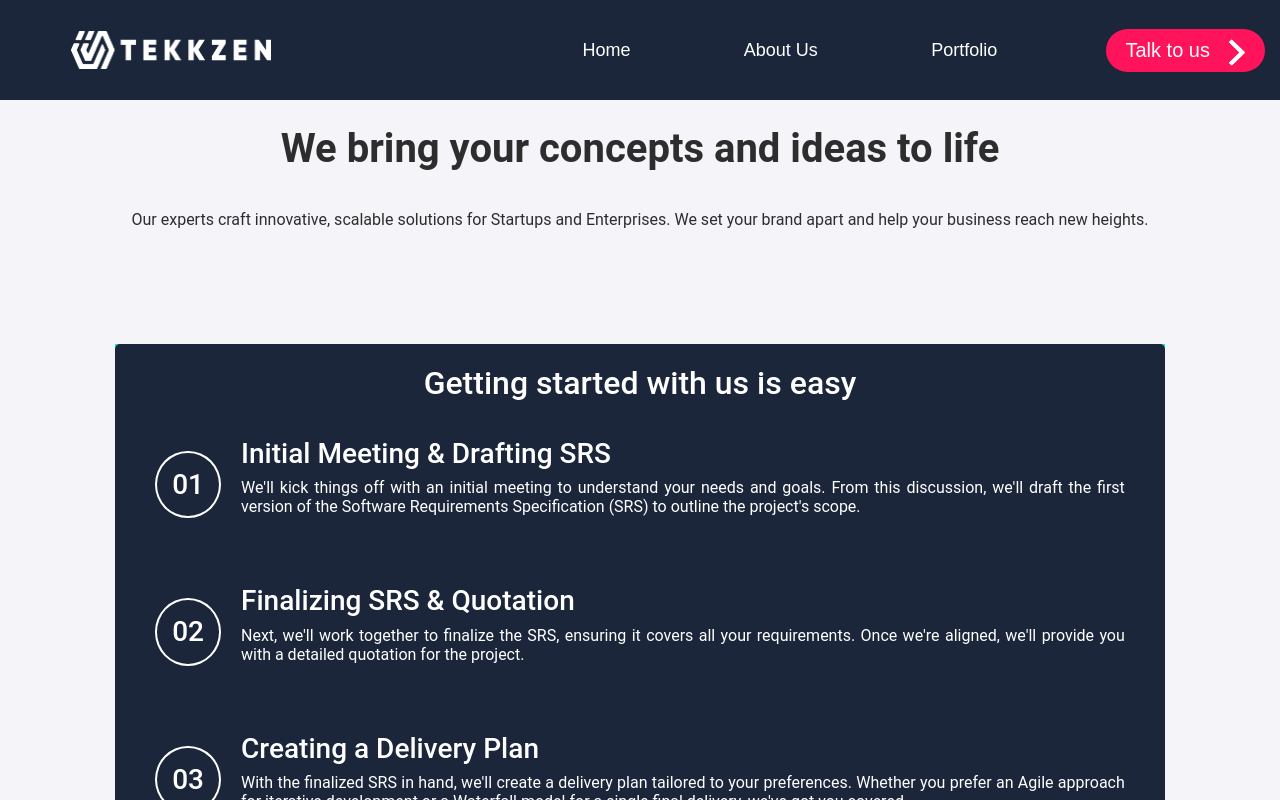
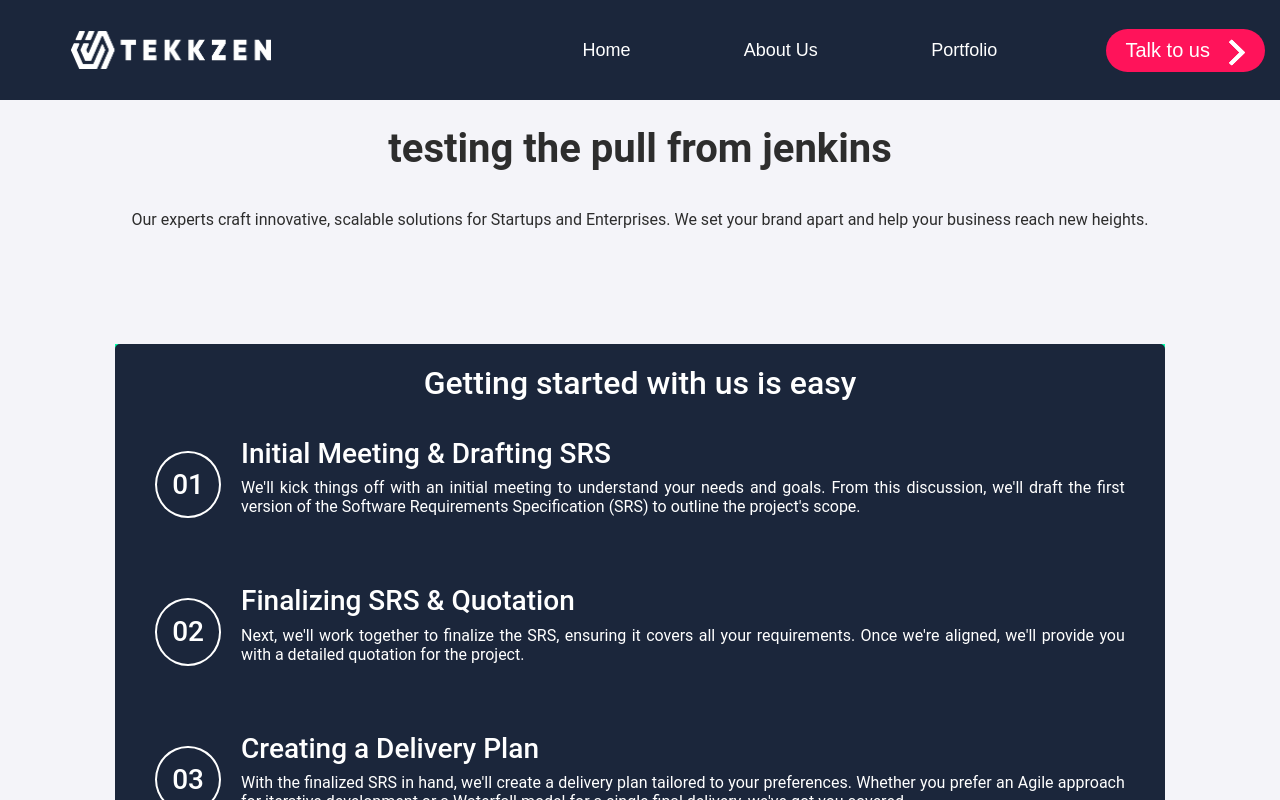
Before and after one commit to shanthu22/TekkzenWeb, a React (Create React App) app in the folder frontend/: page / in a window 1280 px wide. Shown: the top 800 px of the page. Built offline with nearby package versions, Linux system fonts and the light colour scheme.

Commit message:
test cicd deploy

```diff
--- a/frontend/src/pages/home/home.js
+++ b/frontend/src/pages/home/home.js
@@ -67,7 +67,7 @@ const Home = () => {
     <div style={{ font: "16px  Roboto, Helvetica,Arial, sans-serif " }}>
       <TZnavbar />
       <h1 style={{ padding: "25px 20px", fontWeight: "700" }}>
-        We bring your concepts and ideas to life
+        testing the pull from jenkins
       </h1>
 
       <p style={{ textAlign: "center", margin: "12px" }}>
```
